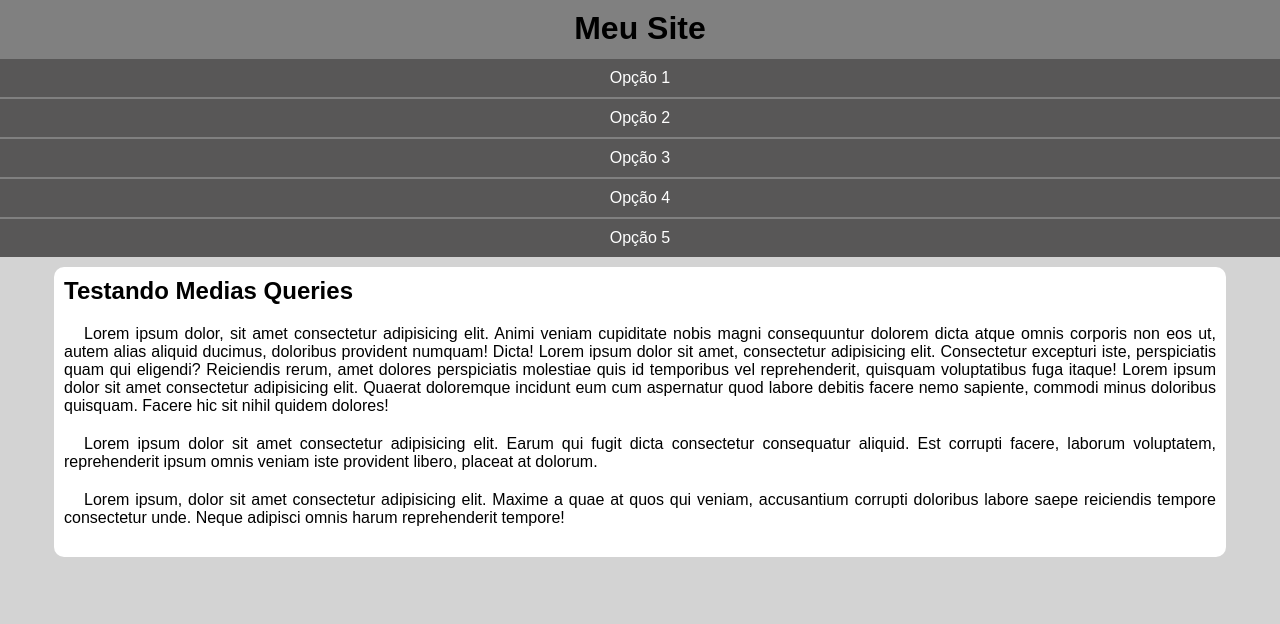
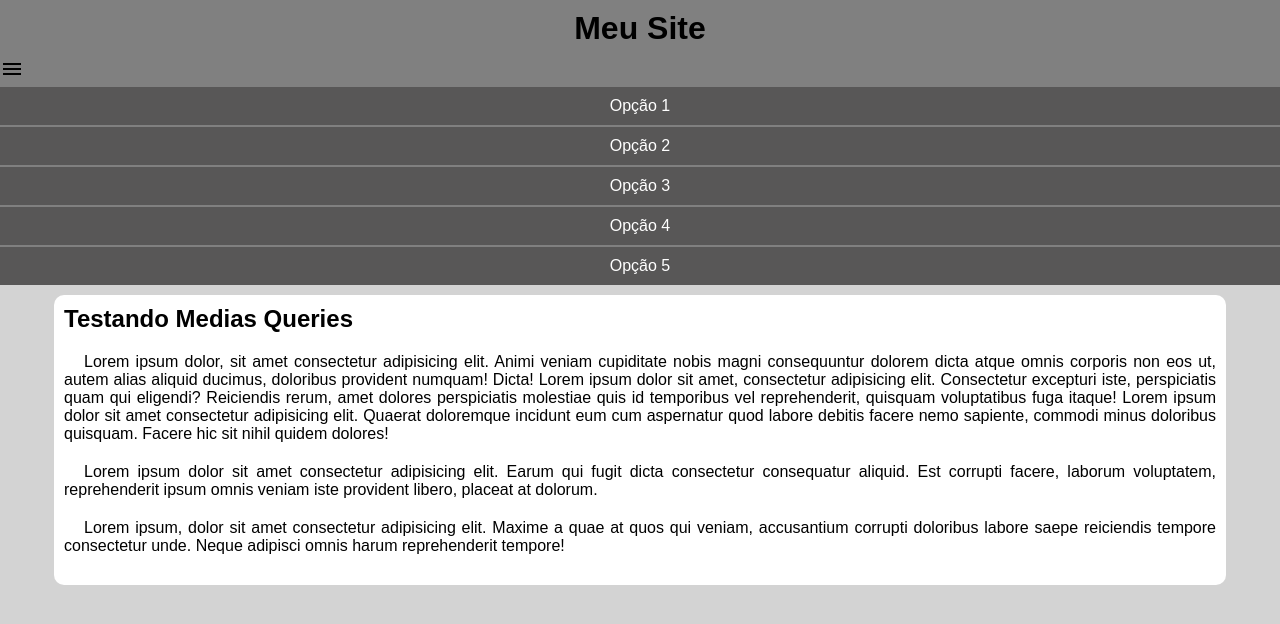
Before and after one commit to ramonbds/html-css, a plain HTML site: page exercicios/ex026/mq005/index.html in a window 1280 px wide. Drawn offline with Linux system fonts and the light colour scheme.

Commit message:
Update index.html

```diff
--- a/exercicios/ex026/mq005/index.html
+++ b/exercicios/ex026/mq005/index.html
@@ -6,11 +6,13 @@
     <meta name="viewport" content="width=device-width, initial-scale=1.0">
     <title>Media Query</title>
     <link rel="stylesheet" href="style.css">
+    <link href="https://fonts.googleapis.com/icon?family=Material+Icons" rel="stylesheet">
 </head>
 <body>
     <header>
         <h1>Meu Site</h1>
-        <menu>
+        <span id="burguer" class="material-icons" onclick="clickMenu()">menu</span>
+        <menu id="itens">
             <ul>
                 <li><a href="">Opção 1</a></li>
                 <li><a href="">Opção 2</a></li>
@@ -28,5 +30,14 @@
             <p>Lorem ipsum, dolor sit amet consectetur adipisicing elit. Maxime a quae at quos qui veniam, accusantium corrupti doloribus labore saepe reiciendis tempore consectetur unde. Neque adipisci omnis harum reprehenderit tempore!</p>
         </article>
     </main>
+    <script>
+        function clickMenu() {
+           if (itens.style.display == 'block') {
+            itens.style.display = 'none'
+           } else {
+                itens.style.display = 'block'
+           }
+        }
+    </script>
 </body>
 </html>
```
